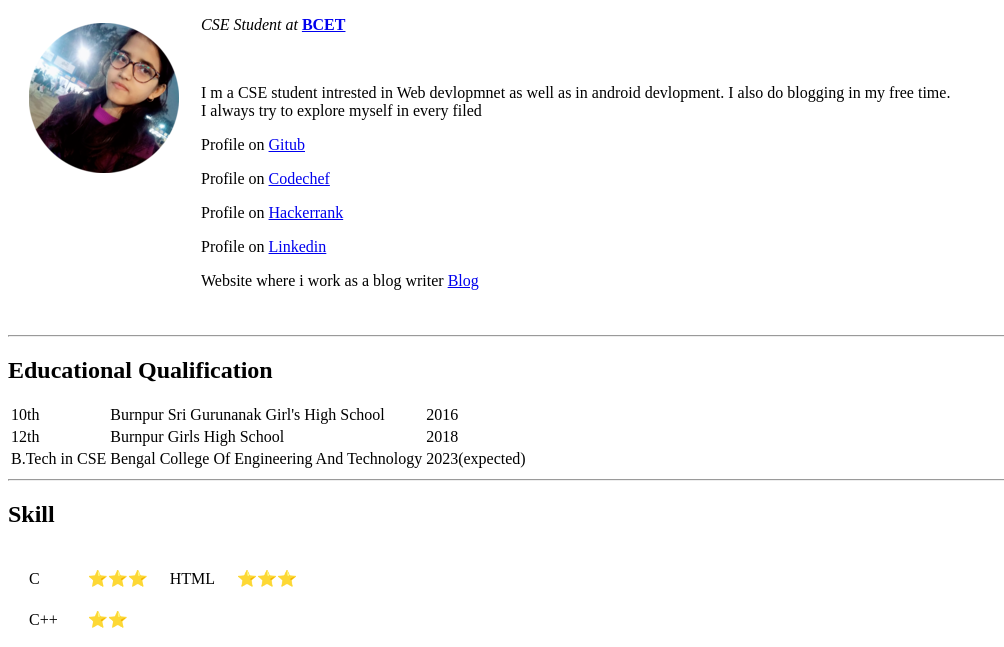
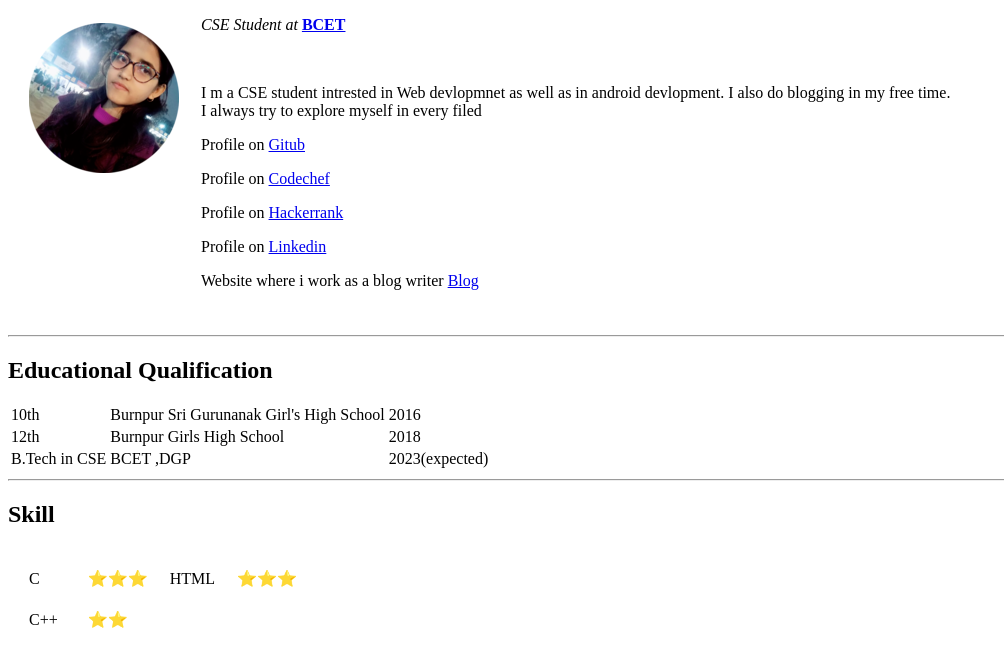
Before and after one commit to preeti-14-7/cv, a plain HTML site: page index.html in a window 1280 px wide. Shown: the part 134-781 px from the top of the page, without its empty margins (0-1004 px from the left). Drawn offline with Linux system fonts and the light colour scheme.

Commit message:
Update index.html

```diff
--- a/index.html
+++ b/index.html
@@ -40,14 +40,13 @@
     </tr>
     <tr>
       <td>B.Tech in CSE</td>
-      <td>Bengal College Of Engineering And Technology</td>
+      <td>BCET ,DGP</td>
       <td>2023(expected)</td>
     </tr>
   </table>
    <hr>
   <h2>Skill</h2>
    <table cellspacing="20">
-    <tbody>
       <tr>
         <td>C</td>
         <td>⭐⭐⭐</td>
@@ -62,7 +61,6 @@
         <td>JAVA</td>
         <td>⭐⭐</td>
       </tr>
-    </tbody>
   </table>
    <hr>
 
```
